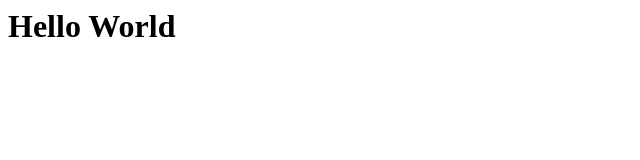
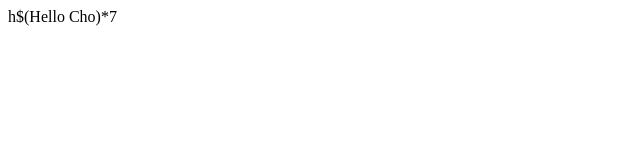
Before and after one commit to 01cho/first, a plain HTML site: page index.html in a window 1280 px wide. Shown: the whole page, without its empty margins (0-640 px from the left). Drawn offline with Linux system fonts and the light colour scheme.

Commit message:
(수정) index.html 내용 수정

```diff
--- a/index.html
+++ b/index.html
@@ -1 +1,11 @@
-<h1>Hello World</h1>
+<!DOCTYPE html>
+<html lang="en">
+<head>
+    <meta charset="UTF-8">
+    <meta name="viewport" content="width=ㅗㅗ, initial-scale=1.0">
+    <title>Document</title>
+</head>
+<body>
+    h$(Hello Cho)*7
+</body>
+</html>
```
